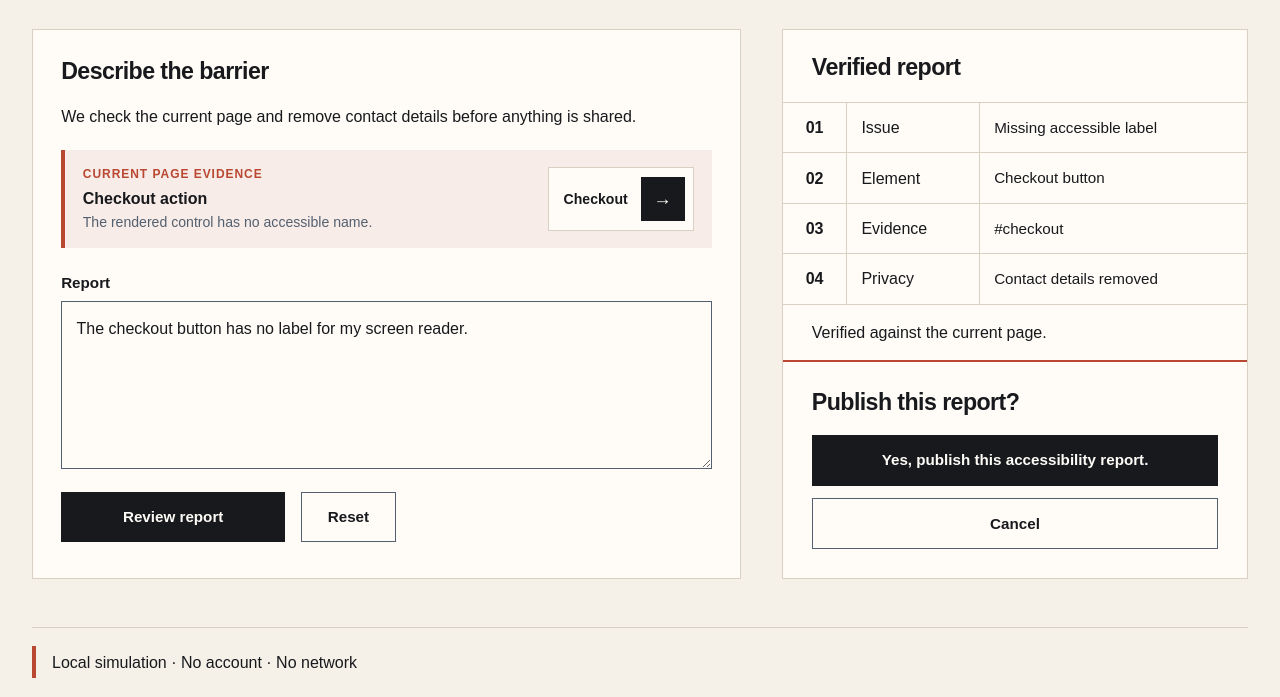
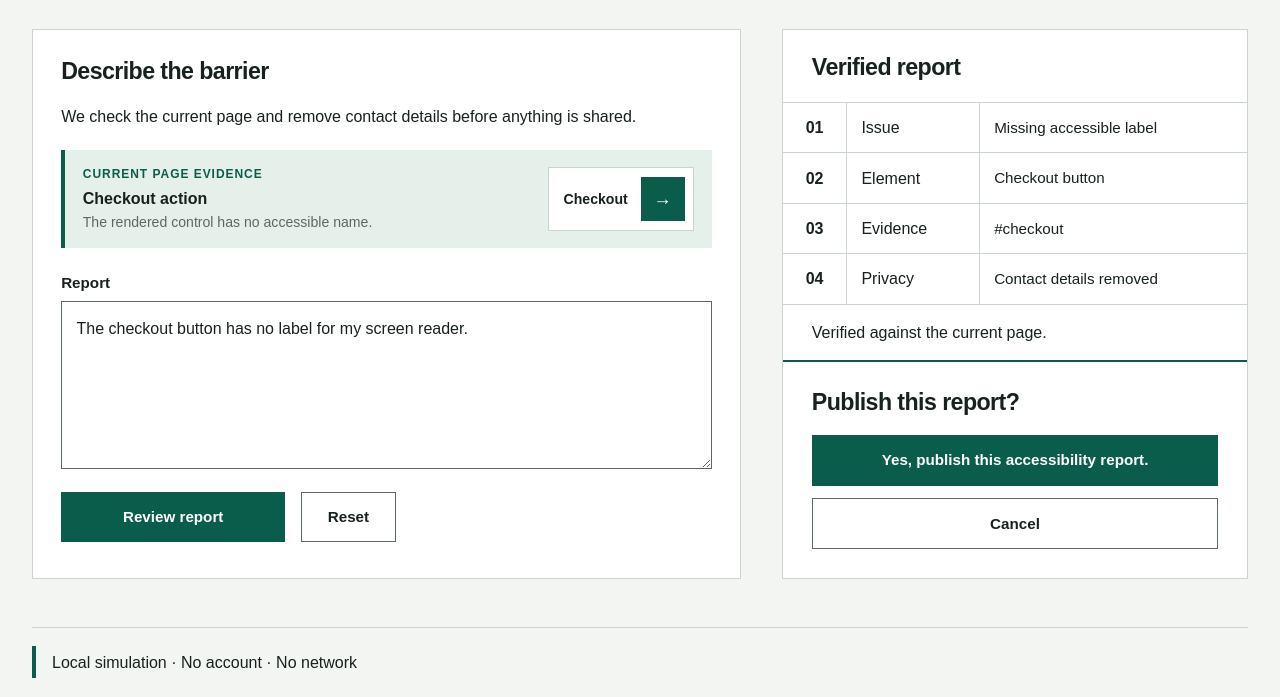
Before and after one commit to HyunsikParker/accessbrief, a website with bundled scripts: page web/index.html in a window 1280 px wide. Shown: the part 249-946 px from the top of the page. Built offline with nearby package versions, Linux system fonts and the light colour scheme.

Commit message:
Adopt evergreen accessibility palette

```diff
--- a/web/index.html
+++ b/web/index.html
@@ -3,7 +3,7 @@
   <head>
     <meta charset="utf-8">
     <meta name="viewport" content="width=device-width, initial-scale=1">
-    <meta name="theme-color" content="#f5f1e8">
+    <meta name="theme-color" content="#f3f5f2">
     <meta name="description" content="A synthetic, privacy-first accessibility barrier reporting demo.">
     <title>AccessBrief</title>
     <link rel="icon" href="data:,">
--- a/web/styles.css
+++ b/web/styles.css
@@ -1,15 +1,15 @@
 :root {
   color-scheme: light;
-  --canvas: #f5f1e8;
-  --surface: #fffcf7;
-  --ink: #17191d;
-  --muted: #53606f;
-  --rule: #d8d0c2;
-  --accent: #b94732;
-  --wash: #f8ece8;
-  --action: var(--ink);
-  --action-hover: #2b2e34;
-  --on-action: var(--surface);
+  --canvas: #f3f5f2;
+  --surface: #ffffff;
+  --ink: #17211e;
+  --muted: #5a6963;
+  --rule: #cad5cf;
+  --accent: #0b5d4b;
+  --wash: #e6f0eb;
+  --action: #0b5d4b;
+  --action-hover: #084b3d;
+  --on-action: #ffffff;
   --frame: min(91rem, calc(100vw - 4rem));
 }
 
```
